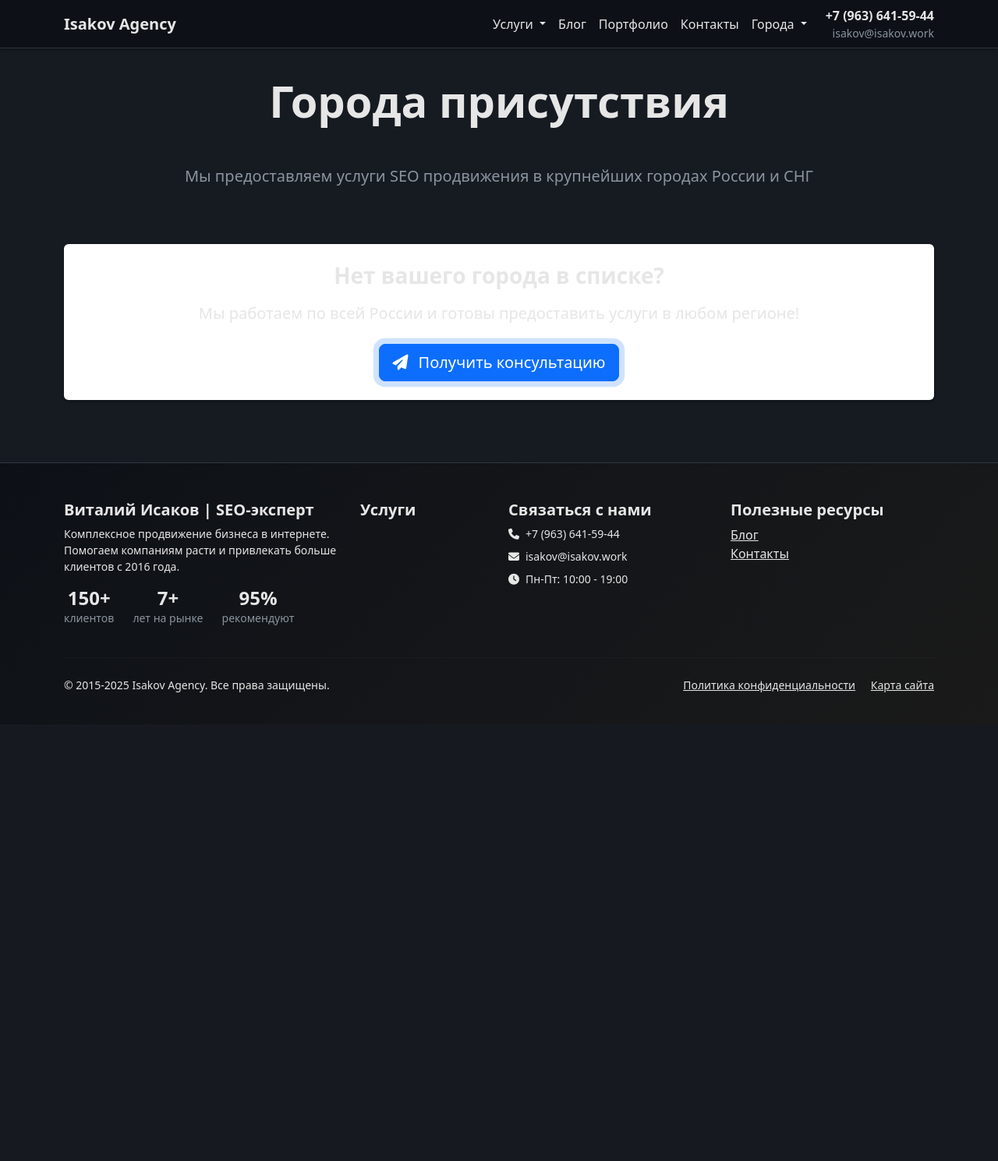
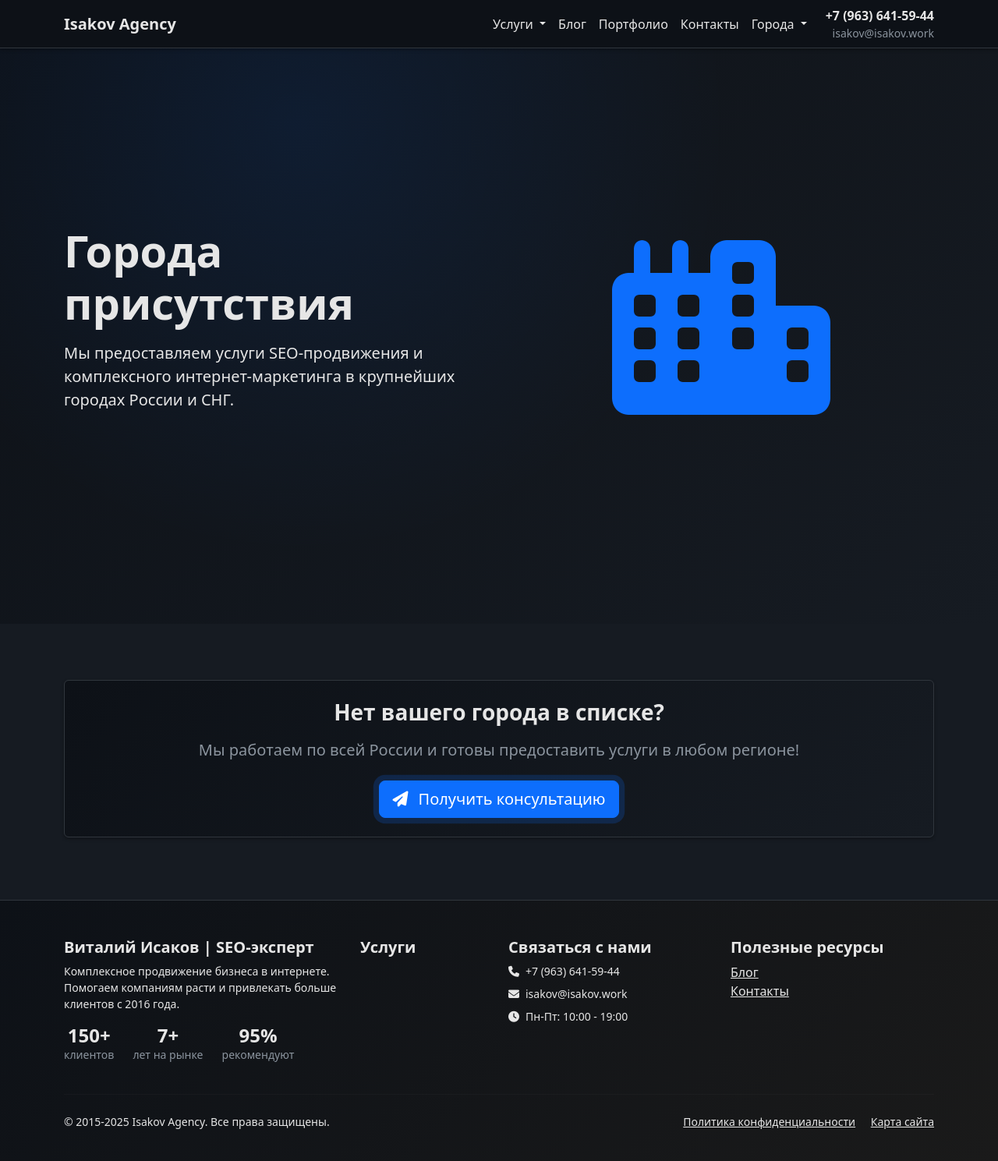
Before and after one commit to DmitryRzhansky/seo-agency, a Django app: page /cities/ in a window 1280 px wide. Shown: the whole page at 78% size. Before the commit the page ends 888 px from the top, so only its background shows below. Run offline with Django 5.2, Linux system fonts and the light colour scheme; data that the repository does not hold is empty; some libraries are stand-ins or nearby versions.

Commit message:
Добавление стилей и разметки для секции городов, включая иконку в hero, улучшение карточек и CTA блока для темной темы.

```diff
--- a/main/static/css/style.css
+++ b/main/static/css/style.css
@@ -707,6 +707,33 @@ body {
     color: var(--bs-text-dark) !important;
 }
 
+/* Города: иконка в hero */
+.city-hero-icon {
+    font-size: clamp(14rem, 22vmin, 32rem);
+    line-height: 1;
+}
+
+/* Города: карточки — заголовки белые */
+.city-card .card-title a {
+    color: var(--bs-text-dark) !important;
+}
+
+.city-card .card-title a:hover {
+    color: var(--bs-primary-dark) !important;
+}
+
+/* Города: нижний CTA блок под темную тему */
+.city-cta-block {
+    background: linear-gradient(135deg, var(--bs-bg-darker) 0%, var(--bs-bg-dark) 100%) !important;
+    border: 1px solid var(--bs-border-dark) !important;
+    color: var(--bs-text-dark) !important;
+}
+
+.city-cta-block h3,
+.city-cta-block p {
+    color: var(--bs-text-dark) !important;
+}
+
 #related-services .card-title,
 #related-posts .card-title {
     color: var(--bs-text-dark) !important;
--- a/main/templates/main/city_list.html
+++ b/main/templates/main/city_list.html
@@ -4,16 +4,23 @@
 {% block title %}{{ title }}{% endblock title %}
 
 {% block content %}
-<section class="section-padding bg-light pt-5 mt-5" id="city-list">
+<!-- Hero секция городов -->
+<section class="hero-section">
     <div class="container">
-        <div class="row">
-            <div class="col-lg-12">
-                <h1 class="display-4 fw-bold text-center mb-5">Города присутствия</h1>
-                <p class="lead text-center text-muted mb-5">
-                    Мы предоставляем услуги SEO продвижения в крупнейших городах России и СНГ
-                </p>
+        <div class="row align-items-center">
+            <div class="col-lg-6">
+                <h1 class="display-4 fw-bold mb-3 slide-in-left">Города присутствия</h1>
+                <p class="lead mb-4 slide-in-left">Мы предоставляем услуги SEO-продвижения и комплексного интернет-маркетинга в крупнейших городах России и СНГ.</p>
+            </div>
+            <div class="col-lg-6 mt-4 mt-lg-0 d-flex justify-content-center align-items-center">
+                <i class="fas fa-city text-primary city-hero-icon"></i>
             </div>
         </div>
+    </div>
+</section>
+
+<section class="section-padding bg-light pt-5" id="city-list">
+    <div class="container">
 
         <div class="row g-4">
             {% for city in cities %}
@@ -53,7 +60,7 @@
 
         <div class="row mt-5">
             <div class="col-lg-12 text-center">
-                <div class="p-4 bg-white rounded shadow-sm">
+                <div class="p-4 city-cta-block rounded shadow-sm">
                     <h3 class="fw-bold mb-3">Нет вашего города в списке?</h3>
                     <p class="lead mb-4">Мы работаем по всей России и готовы предоставить услуги в любом регионе!</p>
                     <a href="{% url 'main:home' %}#contact" class="btn btn-primary btn-lg">
```
Also changed, not shown: other parts of main/templates/main/city_list.html (+1 -47 lines).
